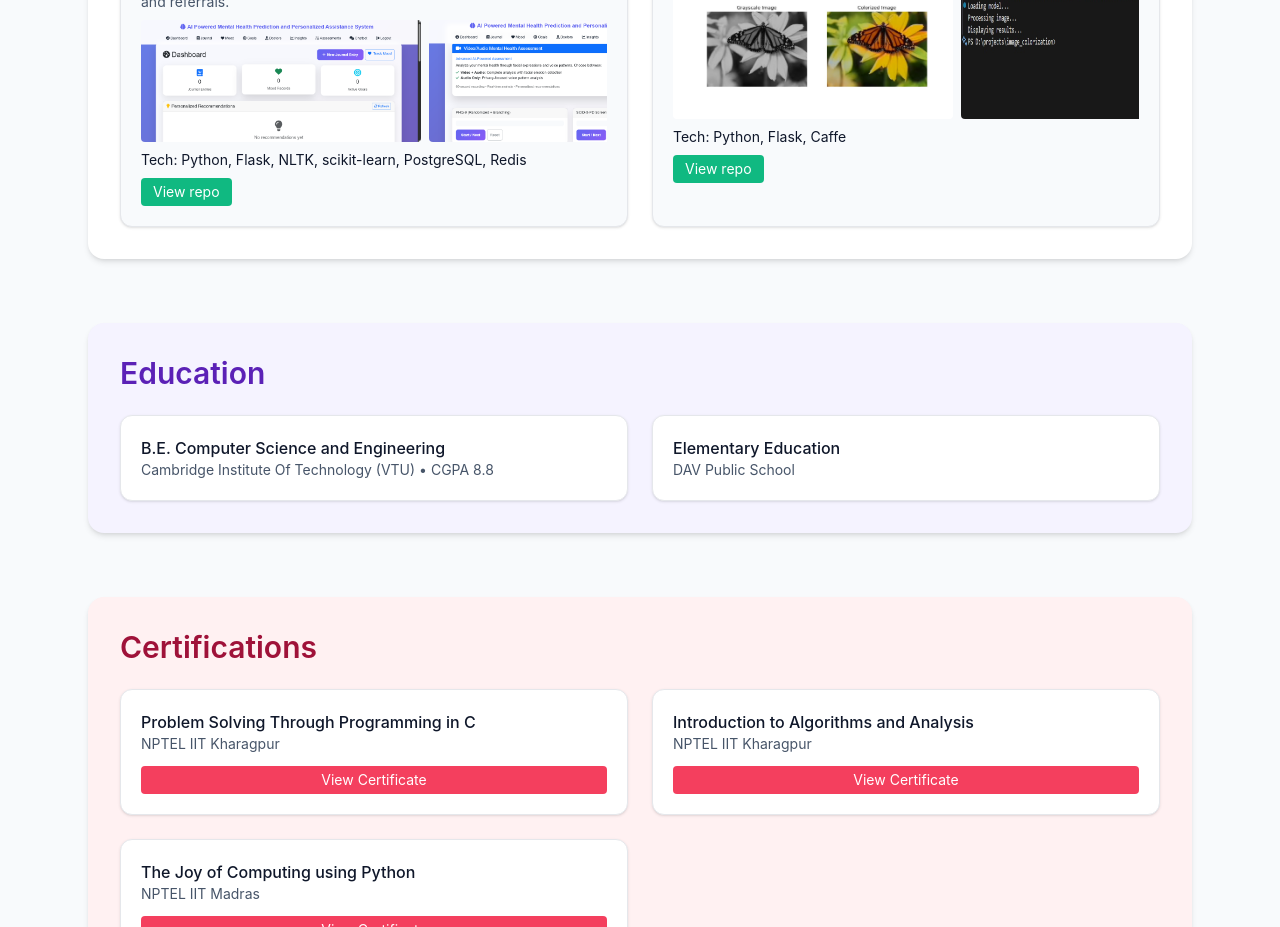
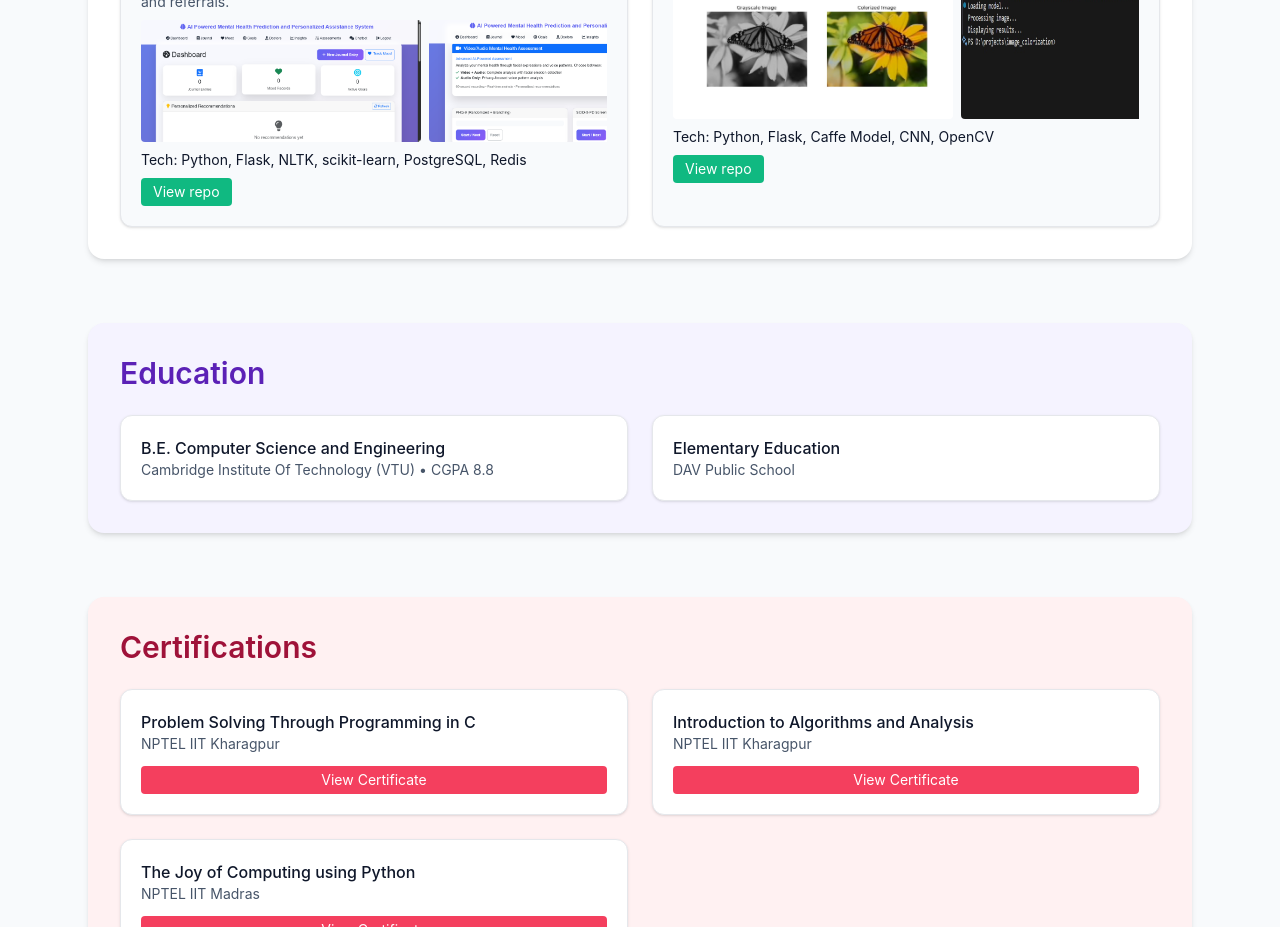
Before and after one commit to faisalimam1/Faisal-portfolio, a Next.js app: page / in a window 1280 px wide. Shown: the part 1400-2327 px from the top of the page. Built offline with nearby package versions, Linux system fonts and the light colour scheme.

Commit message:
Update siteData.js

```diff
--- a/src/data/siteData.js
+++ b/src/data/siteData.js
@@ -73,7 +73,7 @@ export const PROJECTS = [
   {
     title: 'Image Colorisation',
     summary: 'Converts grayscale images to color using a Caffe-based model.',
-    tech: ['Python', 'Flask', 'Caffe'],
+    tech: ['Python', 'Flask', 'Caffe Model', 'CNN', 'OpenCV'],
     repo: 'https://github.com/faisalimam1/Projects/tree/main/Image%20Colorisation',
     screenshots: [
       '/assets/imagecolor1.jpg',
```
